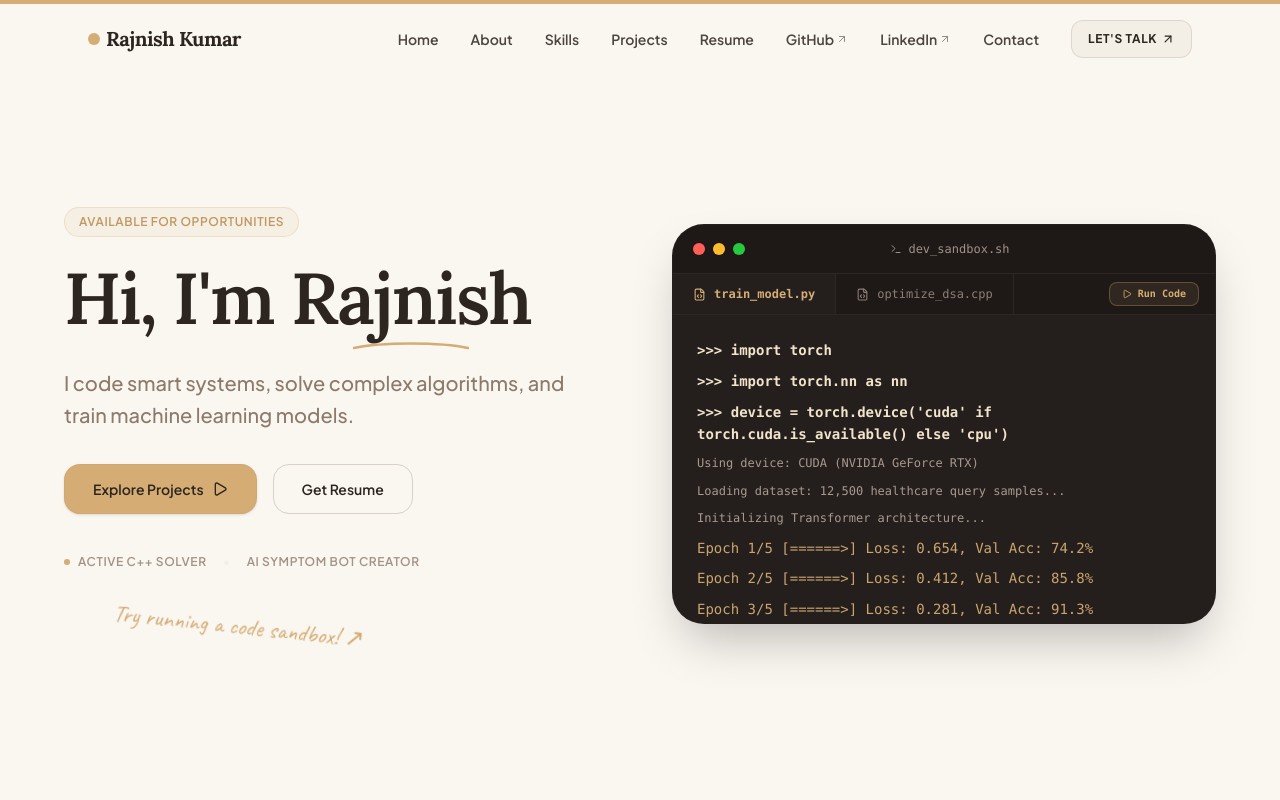
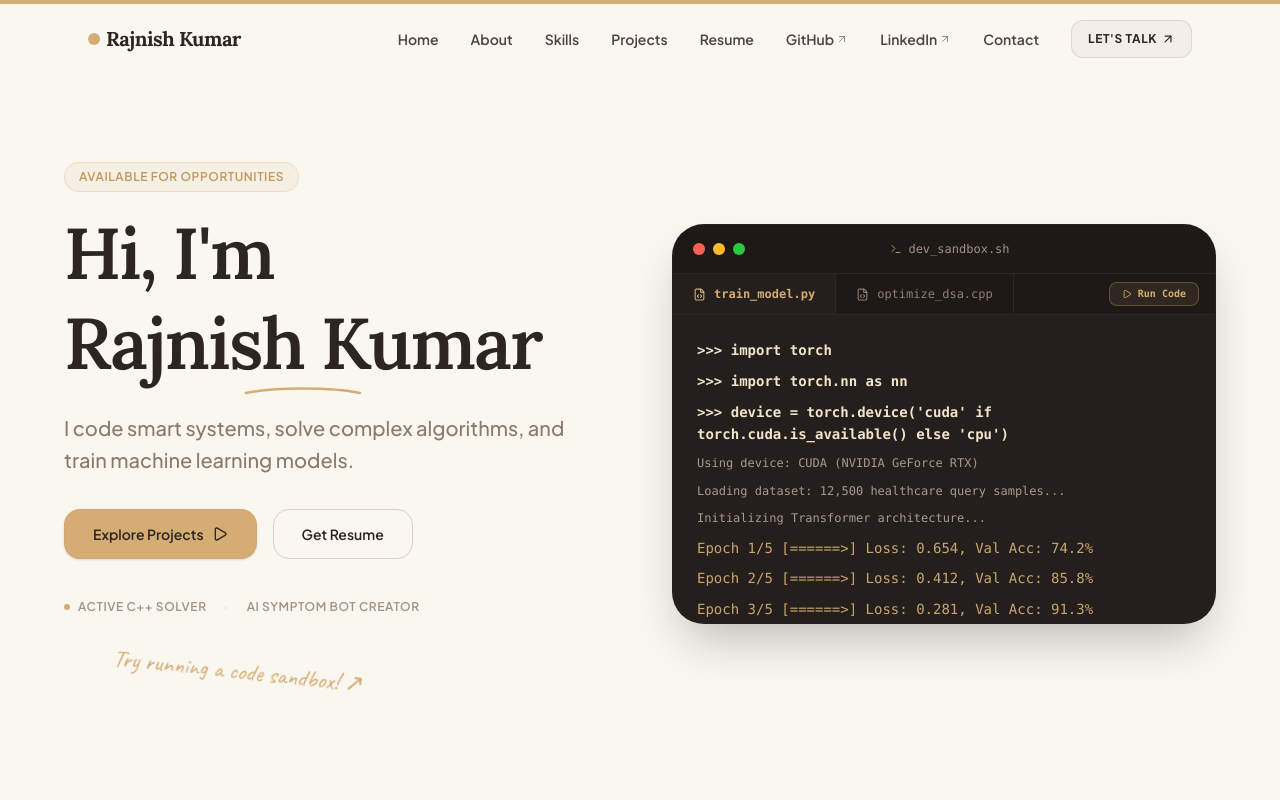
Before and after one commit to Rajnish12-git/Portfolio, a React (Vite) app: page / in a window 1280 px wide. Shown: the top 800 px of the page. Built offline with nearby package versions, Linux system fonts and the light colour scheme.

Commit message:
updated github link

```diff
--- a/src/components/Sections/Hero.jsx
+++ b/src/components/Sections/Hero.jsx
@@ -96,7 +96,7 @@ const Hero = () => {
 
             <h1 className="text-5xl md:text-7xl font-bold tracking-tight text-warm-charcoal font-serif leading-tight relative">
               Hi, I'm <span className="relative inline-block text-warm-charcoal">
-                Rajnish
+                Rajnish Kumar
                 {/* SVG Underline Highlight */}
                 <svg viewBox="0 0 200 20" fill="none" className="absolute left-0 -bottom-2 w-full h-3">
                   <motion.path
```
